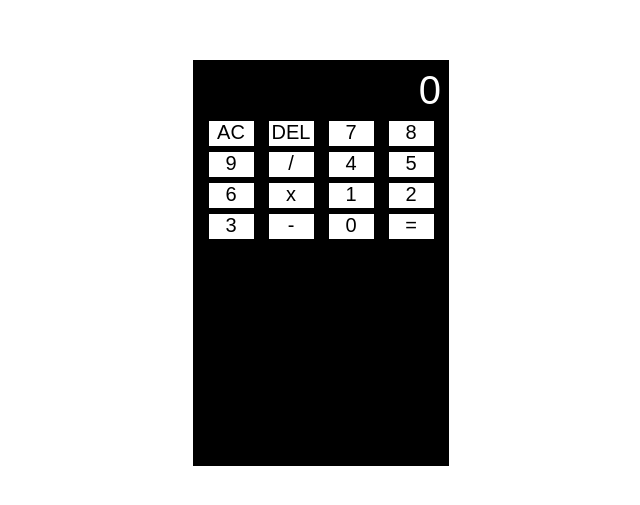
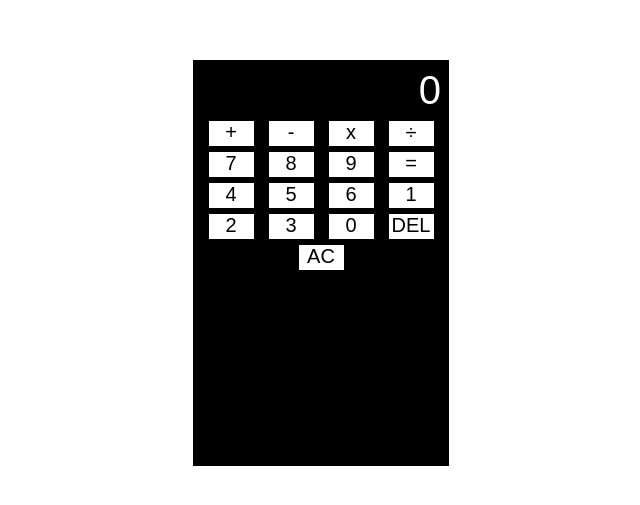
Before and after one commit to jacobpinchook/calculatorv2, a plain HTML site: page index.html in a window 1280 px wide. Shown: the part 145-650 px from the top of the page, without its empty margins (319-959 px from the left). Drawn offline with Linux system fonts and the light colour scheme.

Commit message:
Finalize buttons

```diff
--- a/index.html
+++ b/index.html
@@ -11,22 +11,23 @@
     <div class="container">
         <div id="calculation"><p>0</p></div>
         <div class="buttons">
-            <div class="button action">AC</div>
-            <div class="button action">DEL</div>
+            <div class="button action">+</div>
+            <div class="button action">-</div>
+            <div class="button action">x</div>
+            <div class="button action">÷</div>
             <div class="button number">7</div>
             <div class="button number">8</div>
             <div class="button number">9</div>
-            <div class="button number">/</div>
+            <div class="button number">=</div>
             <div class="button number">4</div>
             <div class="button number">5</div>
             <div class="button number">6</div>
-            <div class="button number">x</div>
             <div class="button number">1</div>
             <div class="button number">2</div>
             <div class="button number">3</div>
-            <div class="button number">-</div>
             <div class="button number">0</div>
-            <div class="button number">=</div>
+            <div class="button number">DEL</div>
+            <div class="button number">AC</div>
         </div>
     </div>
     <script src="index.js"></script>
```
